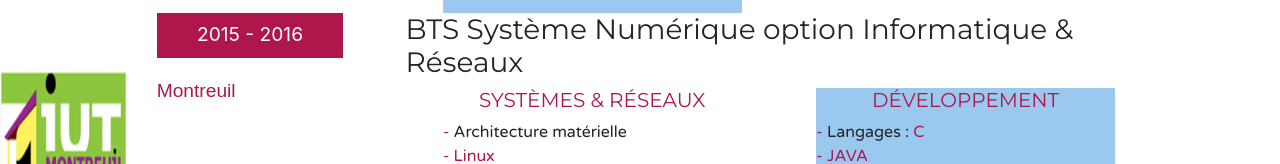
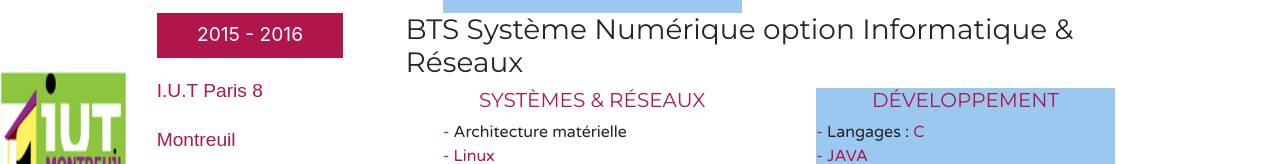
Before and after one commit to salah-HA/salahhadjali, a website with bundled scripts: page index.html in a window 1280 px wide. Shown: the part 2812-2976 px from the top of the page. Built offline with nearby package versions, Linux system fonts and the light colour scheme; files whose address does not match are found by name; a web font is replaced by a local one.

Commit message:
correction index

```diff
--- a/index.html
+++ b/index.html
@@ -264,6 +264,7 @@
           </div>
           <div class="content-f-detail">
             <p class="detail-date">2015 - 2016</p>
+            <p class="detail-text">I.U.T Paris 8</p>
             <p class="detail-text">Montreuil</p>
           </div>
         </div>
```
